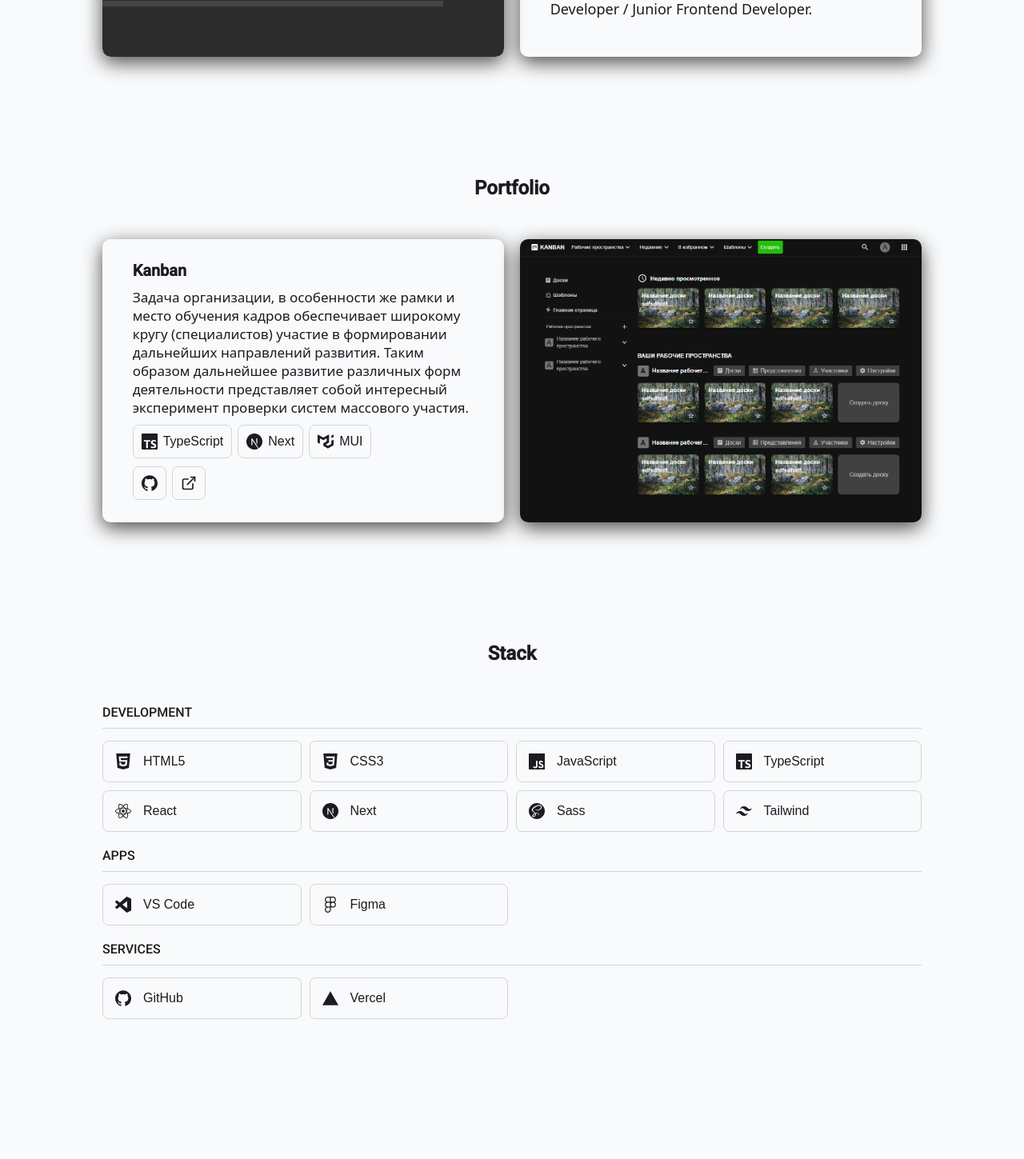
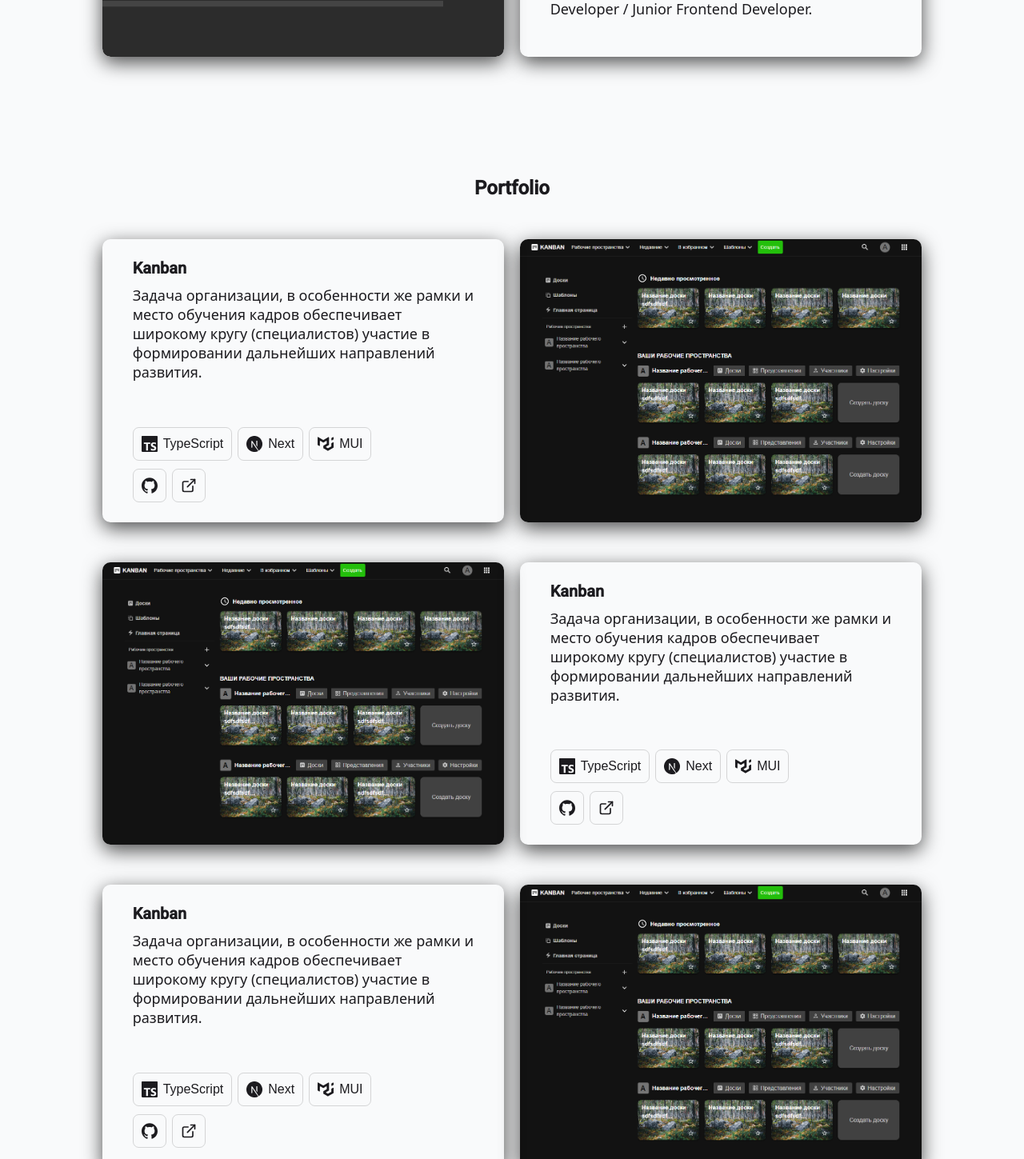
Before and after one commit to Innovavtion/portfolio, a Next.js app: page / in a window 1280 px wide. Shown: the part 1343-2792 px from the top of the page at 80% size. Before the commit the page ends 2652 px from the top, so only its background shows below. Built offline with nearby package versions, Linux system fonts and the light colour scheme.

Commit message:
update: Portfolio -> card

```diff
--- a/components/Home/Home.module.scss
+++ b/components/Home/Home.module.scss
@@ -93,22 +93,6 @@
 
   :not(:last-child) {
     margin-right: 7px;
-  }
-
-  .TypeScript {
-    color: rgba(0, 122, 204, 1);
-  }
-
-  .React {
-    color: rgba(59, 130, 246, 0.75);
-  }
-
-  .Sass {
-    color: #c69;
-  }
-
-  .Tailwind {
-    color: rgb(56, 189, 248);
   }
 }
 
--- a/components/Home/Home.tsx
+++ b/components/Home/Home.tsx
@@ -23,10 +23,10 @@
         <div className={styles.ContainerLaptop}>
           <div className={styles.LaptopContent}>
             <div className={styles.Content}>
-              <p className={styles.TextFIO}>Nikita Pozhidaev</p>
+              <p className={styles.TextFIO}>Никита Пожидаев</p>
               <p className={styles.TextTypes} translate="no">
                 <ReactTyped
-                  strings={["Web Developer", "React Developer"]}
+                  strings={["Web Developer"]}
                   typeSpeed={150}
                   loop
                   backSpeed={35}
@@ -65,7 +65,7 @@
               <div className={styles.DownloadResume}>
                 <Button>
                   <FiDownload className={styles.DownloadIcon} />
-                  <p>Resume</p>
+                  <p>Резюме</p>
                 </Button>
               </div>
             </div>
--- a/components/Portfolio/Portfolio.module.scss
+++ b/components/Portfolio/Portfolio.module.scss
@@ -17,6 +17,12 @@
 
   h2 {
     text-align: center;
+  }
+
+  :nth-child(2n) {
+    &.Content {
+      flex-direction: row-reverse;
+    }
   }
 }
 
@@ -43,44 +49,35 @@
     overflow: hidden;
 
     object-position: left top;
-  }
 
     .Image {
       width: 100%;
       height: 100%;
       object-fit: cover;
     }
+  }
 
-  .PortfolioText {
+  .Card {
     width: 50%;
+
+    padding: 25px 0;
+    border-radius: 10px;
+    box-shadow: 0px 7px 25px rgba(0, 0, 0, 0.7);
+
+    display: flex;
+    flex-direction: column;
+    justify-content: space-between;
+    align-items: center;
+
+    .CardText {
+      width: 100%;
 
       display: flex;
       flex-direction: column;
       justify-content: center;
       align-items: center;
 
-    border-radius: 10px;
-    box-shadow: 0px 7px 25px rgba(0, 0, 0, 0.7);
-
-    button {
-      padding: 10px;
-      display: flex;
-      align-items: center;
-      justify-content: flex-start;
-
-      font-weight: 100;
-
-      background: none;
-      font-size: 16px;
-      border-radius: 7.5px;
-
-      svg {
-        font-size: 20px;
-        margin-right: 5px;
-      }
-    }
-
-    .NameProjects {
+      .Name {
         width: 85%;
         font-size: 24px;
         font-weight: 900;
@@ -91,12 +88,47 @@
 
       .Description {
         margin-top: 10px;
+
         width: 85%;
-      font-size: 17px;
+        height: 155px;
+
+        overflow: hidden;
+        display: -webkit-box;
+        -webkit-line-clamp: 8;
+        -webkit-box-orient: vertical;
+        text-overflow: ellipsis;
+
+        font-size: 18px;
         font-weight: 500;
         font-family: system-ui, -apple-system, BlinkMacSystemFont, "Segoe UI",
           Roboto, Oxygen, Ubuntu, Cantarell, "Open Sans", "Helvetica Neue",
           sans-serif;
+      }
+    }
+
+    .CardButton {
+      width: 100%;
+
+      display: flex;
+      flex-direction: column;
+      justify-content: center;
+      align-items: center;
+
+      button {
+        padding: 10px;
+        background: none;
+
+        font-size: 16px;
+        border-radius: 7.5px;
+
+        svg {
+          font-size: 20px;
+          margin-right: 5px;
+        }
+
+        &:hover {
+          background-color: var(--border-hover-color);
+        }
       }
 
       .Stack {
@@ -130,23 +162,32 @@
       }
     }
   }
+}
 
 @media (max-width: 1024px) {
+  .Container {
+    :nth-child(2n) {
+      &.Content {
+        flex-direction: column;
+      }
+    }
+  }
+
   .Content {
     margin-top: 50px;
-    flex-direction: column-reverse;
+    flex-direction: column;
     align-items: center;
+
+    .Card {
+      max-width: 500px;
+      width: 100%;
+      height: 100%;
+    }
 
     .PortfolioImage {
       max-width: 500px;
       width: 100%;
       height: 100%;
     }
-
-    .PortfolioText {
-      padding: 25px 0;
-      max-width: 500px;
-      width: 100%;
   }
 }
-}
--- a/components/Portfolio/Portfolio.tsx
+++ b/components/Portfolio/Portfolio.tsx
@@ -14,19 +14,23 @@
       <div className={styles.Container}>
         <h2>Portfolio</h2>
         <div className={styles.Content}>
-          <div className={styles.PortfolioText}>
-            <div className={styles.NameProjects}>
+          <div className={styles.PortfolioImage}>
+            <Image src={KanbanImage} alt="Kanban" className={styles.Image} />
+          </div>
+          <div className={styles.Card}>
+            <div className={styles.CardText}>
+              <div className={styles.Name}>
                 <h5>Kanban</h5>
               </div>
               <div className={styles.Description}>
                 <p>
                   Задача организации, в особенности же рамки и место обучения
                   кадров обеспечивает широкому кругу (специалистов) участие в
-                формировании дальнейших направлений развития. Таким образом
-                дальнейшее развитие различных форм деятельности представляет
-                собой интересный эксперимент проверки систем массового участия.
+                  формировании дальнейших направлений развития.
                 </p>
               </div>
+            </div>
+            <div className={styles.CardButton}>
               <div className={styles.Stack}>
                 <Button>
                   <SiTypescript />
@@ -50,8 +54,92 @@
                 </Button>
               </div>
             </div>
+          </div>
+        </div>
+        <div className={styles.Content}>
           <div className={styles.PortfolioImage}>
             <Image src={KanbanImage} alt="Kanban" className={styles.Image} />
+          </div>
+          <div className={styles.Card}>
+            <div className={styles.CardText}>
+              <div className={styles.Name}>
+                <h5>Kanban</h5>
+              </div>
+              <div className={styles.Description}>
+                <p>
+                  Задача организации, в особенности же рамки и место обучения
+                  кадров обеспечивает широкому кругу (специалистов) участие в
+                  формировании дальнейших направлений развития.
+                </p>
+              </div>
+            </div>
+            <div className={styles.CardButton}>
+              <div className={styles.Stack}>
+                <Button>
+                  <SiTypescript />
+                  <p>TypeScript</p>
+                </Button>
+                <Button>
+                  <SiNextdotjs />
+                  <p>Next</p>
+                </Button>
+                <Button>
+                  <SiMui />
+                  <p>MUI</p>
+                </Button>
+              </div>
+              <div className={styles.View}>
+                <Button>
+                  <SiGithub />
+                </Button>
+                <Button>
+                  <FiExternalLink />
+                </Button>
+              </div>
+            </div>
+          </div>
+        </div>
+        <div className={styles.Content}>
+          <div className={styles.PortfolioImage}>
+            <Image src={KanbanImage} alt="Kanban" className={styles.Image} />
+          </div>
+          <div className={styles.Card}>
+            <div className={styles.CardText}>
+              <div className={styles.Name}>
+                <h5>Kanban</h5>
+              </div>
+              <div className={styles.Description}>
+                <p>
+                  Задача организации, в особенности же рамки и место обучения
+                  кадров обеспечивает широкому кругу (специалистов) участие в
+                  формировании дальнейших направлений развития.
+                </p>
+              </div>
+            </div>
+            <div className={styles.CardButton}>
+              <div className={styles.Stack}>
+                <Button>
+                  <SiTypescript />
+                  <p>TypeScript</p>
+                </Button>
+                <Button>
+                  <SiNextdotjs />
+                  <p>Next</p>
+                </Button>
+                <Button>
+                  <SiMui />
+                  <p>MUI</p>
+                </Button>
+              </div>
+              <div className={styles.View}>
+                <Button>
+                  <SiGithub />
+                </Button>
+                <Button>
+                  <FiExternalLink />
+                </Button>
+              </div>
+            </div>
           </div>
         </div>
       </div>
--- a/components/Stack/Stack.tsx
+++ b/components/Stack/Stack.tsx
@@ -7,13 +7,14 @@
   SiTypescript,
   SiReact,
   SiNextdotjs,
-  SiSass,
   SiTailwindcss,
   SiVisualstudiocode,
   SiFigma,
   SiGithub,
   SiVercel,
 } from "react-icons/si";
+
+import { IoLogoSass } from "react-icons/io";
 
 export default function Stack() {
   return (
@@ -49,7 +50,7 @@
               <p>Next</p>
             </Button>
             <Button>
-              <SiSass />
+              <IoLogoSass />
               <p>Sass</p>
             </Button>
             <Button>
```
Lines whose indentation alone changed are shown as unchanged.
